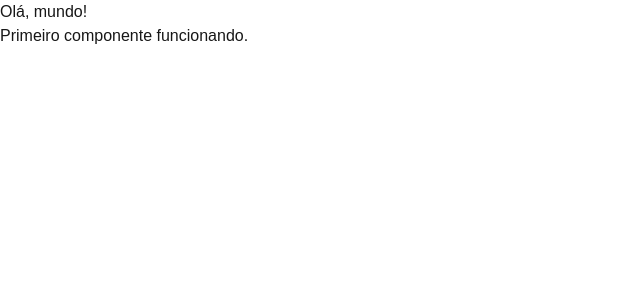
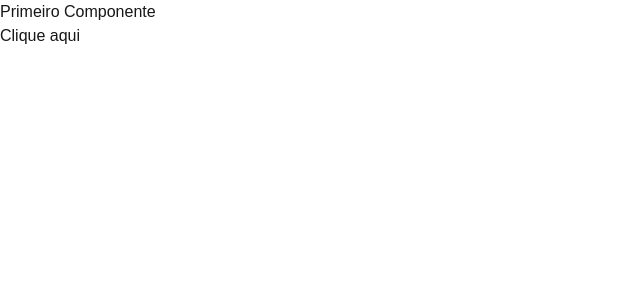
Before and after one commit to Matheus-Matias08/Image, a Next.js app in the folder imagelite/: page / in a window 1280 px wide. Shown: the top 300 px of the page, without its empty margins (0-640 px from the left). Built offline with nearby package versions, Linux system fonts and the light colour scheme.

Commit message:
10/08/2026

```diff
--- a/imagelite/app/components/PrimeiroComponente.tsx
+++ b/imagelite/app/components/PrimeiroComponente.tsx
@@ -1,8 +1,16 @@
+'use client';
+
 export function PrimeiroComponente() {
+
+	function clique(){
+		// console.log("Clicou no botão")
+		alert("Clicou no botão")
+	}
+
 	return (
-		<section>
-			<h1>Olá, mundo!</h1>
-			<p>Primeiro componente funcionando.</p>
-		</section>
+		<div>
+			<h1>Primeiro Componente</h1>
+			<button onClick={clique}>Clique aqui</button>
+		</div>
 	)
 }
```
